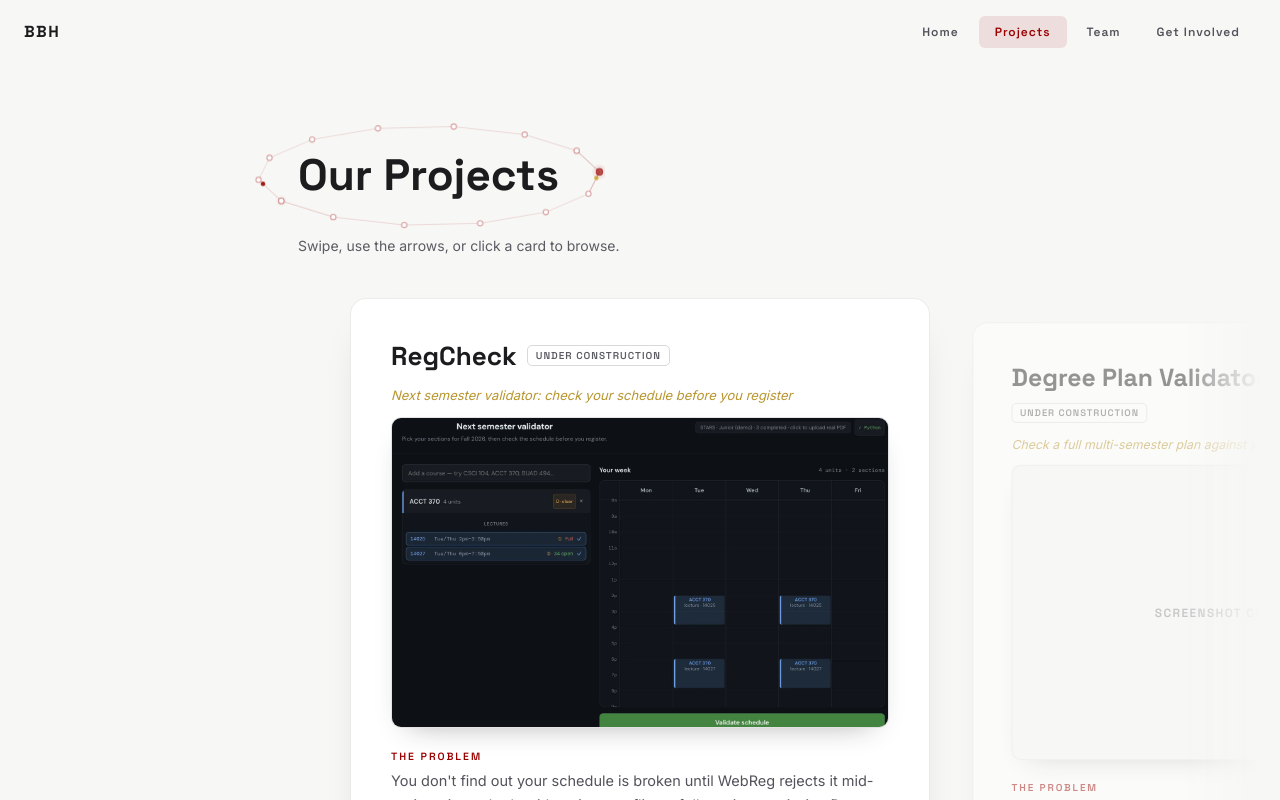
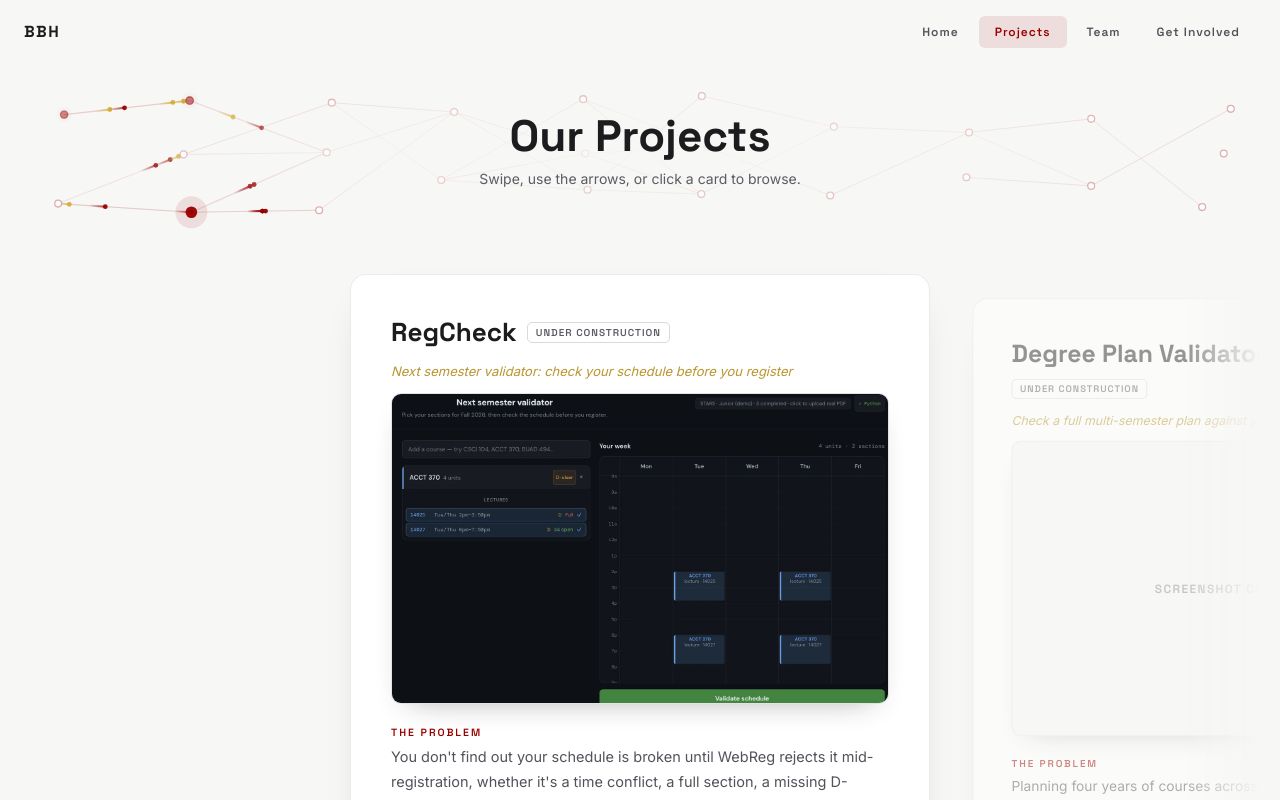
Before and after one commit to usc-bbh/bbh-website, a React (Vite) app: page / in a window 1280 px wide. Both pictures are taken after a click on the button "VIEW PROJECTS". Built offline with nearby package versions, Linux system fonts and the light colour scheme.

Commit message:
Replace orbit with thin network band on projects header

```diff
--- a/src/App.jsx
+++ b/src/App.jsx
@@ -7,7 +7,7 @@ import { useState, useEffect, useRef } from "react";
 
 // ─── Neural network field — layered nodes, signals firing left to right,
 // nodes near the cursor light up and fire. Faded behind the hero text. ───
-const NeuralNetField = () => {
+const NeuralNetField = ({ thin = false }) => {
   const canvasRef = useRef(null);
   const mouseRef = useRef({ x: -9999, y: -9999 });
   const rafRef = useRef(null);
@@ -31,12 +31,12 @@ const NeuralNetField = () => {
       canvas.style.height = `${height}px`;
       ctx.setTransform(dpr, 0, 0, dpr, 0, 0);
 
-      const L = Math.max(4, Math.min(9, Math.round(width / 170)));
+      const L = Math.max(4, Math.min(thin ? 12 : 9, Math.round(width / (thin ? 130 : 170))));
       const padX = Math.max(28, width * 0.05);
       nodes = []; layers = []; edges = []; outgoing = []; pulses = [];
       for (let i = 0; i < L; i++) {
         const mid = 1 - Math.abs(i - (L - 1) / 2) / ((L - 1) / 2 || 1);
-        const count = Math.round(rand(4, 5) + mid * rand(1, 3));
+        const count = thin ? Math.round(rand(2, 3)) : Math.round(rand(4, 5) + mid * rand(1, 3));
         const x = padX + (i * (width - padX * 2)) / (L - 1);
         const top = height * 0.1, span = height * 0.86;
         const layer = [];
@@ -169,7 +169,7 @@ const NeuralNetField = () => {
       document.removeEventListener("mouseleave", handleLeave);
       window.removeEventListener("resize", handleResize);
     };
-  }, []);
+  }, [thin]);
 
   const fade = "radial-gradient(ellipse 46% 42% at 50% 50%, rgba(0,0,0,0.1) 0%, rgba(0,0,0,0.5) 55%, #000 100%)";
   return <canvas ref={canvasRef} aria-hidden="true" style={{ position: "absolute", inset: 0, pointerEvents: "none", WebkitMaskImage: fade, maskImage: fade }} />;
@@ -453,80 +453,6 @@ const ToolCard = ({ tool }) => (
   </div>
 );
 
-// ─── Orbiting ring of nodes around a title (never crosses the text) ───
-const OrbitTitle = ({ children, style }) => {
-  const wrapRef = useRef(null);
-  const canvasRef = useRef(null);
-
-  useEffect(() => {
-    const wrap = wrapRef.current, canvas = canvasRef.current;
-    const ctx = canvas.getContext("2d");
-    const reduce = window.matchMedia && window.matchMedia("(prefers-reduced-motion: reduce)").matches;
-    const PAD_X = 46, PAD_Y = 30, N = 14;
-    let W = 0, H = 0, raf = null, base = 0;
-    const act = new Array(N).fill(0);
-    const pulses = [{ i: 0, t: 0 }, { i: Math.floor(N / 2), t: 0.5 }];
-
-    const size = () => {
-      const r = wrap.getBoundingClientRect();
-      W = r.width + PAD_X * 2; H = r.height + PAD_Y * 2;
-      const dpr = Math.min(window.devicePixelRatio || 1, 2);
-      canvas.width = W * dpr; canvas.height = H * dpr;
-      canvas.style.width = `${W}px`; canvas.style.height = `${H}px`;
-      ctx.setTransform(dpr, 0, 0, dpr, 0, 0);
-    };
-
-    const pos = (k) => {
-      const a = base + (k * Math.PI * 2) / N;
-      return [W / 2 + Math.cos(a) * (W / 2 - 6), H / 2 + Math.sin(a) * (H / 2 - 6)];
-    };
-
-    const draw = () => {
-      ctx.clearRect(0, 0, W, H);
-      const pts = Array.from({ length: N }, (_, k) => pos(k));
-      for (let k = 0; k < N; k++) {
-        const [x1, y1] = pts[k], [x2, y2] = pts[(k + 1) % N];
-        ctx.beginPath(); ctx.moveTo(x1, y1); ctx.lineTo(x2, y2);
-        ctx.strokeStyle = `rgba(153,0,0,${0.12 + Math.max(act[k], act[(k + 1) % N]) * 0.35})`;
-        ctx.lineWidth = 1; ctx.stroke();
-      }
-      pulses.forEach((p, n) => {
-        const [x1, y1] = pts[p.i], [x2, y2] = pts[(p.i + 1) % N];
-        const x = x1 + (x2 - x1) * p.t, y = y1 + (y2 - y1) * p.t;
-        ctx.beginPath(); ctx.arc(x, y, 2.2, 0, Math.PI * 2);
-        ctx.fillStyle = n % 2 ? "rgba(212,175,55,0.95)" : "rgba(153,0,0,0.9)"; ctx.fill();
-      });
-      pts.forEach(([x, y], k) => {
-        if (act[k] > 0.05) { ctx.beginPath(); ctx.arc(x, y, 5 + act[k] * 4, 0, Math.PI * 2); ctx.fillStyle = `rgba(153,0,0,${act[k] * 0.12})`; ctx.fill(); }
-        ctx.beginPath(); ctx.arc(x, y, 2.6 + act[k] * 1.2, 0, Math.PI * 2);
-        ctx.fillStyle = act[k] > 0.2 ? `rgba(153,0,0,${0.4 + act[k] * 0.5})` : "#FFFFFF"; ctx.fill();
-        ctx.lineWidth = 1.1; ctx.strokeStyle = `rgba(153,0,0,${0.35 + act[k] * 0.5})`; ctx.stroke();
-      });
-    };
-
-    const step = () => {
-      base += 0.0022;
-      pulses.forEach((p) => { p.t += 0.035; if (p.t >= 1) { p.t = 0; p.i = (p.i + 1) % N; act[p.i] = 1; } });
-      for (let k = 0; k < N; k++) act[k] *= 0.93;
-      draw();
-      raf = requestAnimationFrame(step);
-    };
-
-    size();
-    const ro = new ResizeObserver(() => { size(); if (reduce) draw(); });
-    ro.observe(wrap);
-    if (reduce) draw(); else raf = requestAnimationFrame(step);
-    return () => { cancelAnimationFrame(raf); ro.disconnect(); };
-  }, []);
-
-  return (
-    <span style={{ position: "relative", display: "inline-block", margin: "30px 0 30px 34px" }}>
-      <canvas ref={canvasRef} aria-hidden="true" style={{ position: "absolute", left: -46, top: -30, pointerEvents: "none" }} />
-      <span ref={wrapRef} style={{ position: "relative", display: "inline-block", ...style }}>{children}</span>
-    </span>
-  );
-};
-
 // ─── Project carousel: centered cards, equal gaps, arrows, dots, keys ───
 const CARD_W = "min(580px, 84vw)";
 const ProjectCarousel = ({ items }) => {
@@ -632,13 +558,14 @@ const ProjectCarousel = ({ items }) => {
 };
 
 const ProjectsPage = () => (
-  <div style={{ padding: "120px 0 100px" }}>
-    <div style={{ maxWidth: 800, margin: "0 auto", padding: "0 24px" }}>
-      <h2 style={{ fontSize: "clamp(28px, 4vw, 44px)", fontFamily: "'Space Grotesk', sans-serif", fontWeight: 700, color: "#1C1C1F", lineHeight: 1.15, margin: "0 0 4px" }}>
-        <OrbitTitle>Our Projects</OrbitTitle>
-      </h2>
-      <p style={{ fontSize: 14, color: "#5B5B63", fontFamily: "'Inter', sans-serif", margin: "6px 0 32px 34px" }}>Swipe, use the arrows, or click a card to browse.</p>
-    </div>
+  <div style={{ paddingBottom: 100 }}>
+    <section style={{ position: "relative", overflow: "hidden", height: "clamp(130px, 15vw, 170px)", marginTop: 64, marginBottom: 28, display: "flex", alignItems: "center", justifyContent: "center" }}>
+      <NeuralNetField thin />
+      <div style={{ position: "relative", zIndex: 2, textAlign: "center", padding: "0 24px" }}>
+        <h2 style={{ fontSize: "clamp(28px, 4vw, 44px)", fontFamily: "'Space Grotesk', sans-serif", fontWeight: 700, color: "#1C1C1F", lineHeight: 1.15, margin: "0 0 8px" }}>Our Projects</h2>
+        <p style={{ fontSize: 14, color: "#5B5B63", fontFamily: "'Inter', sans-serif", margin: 0 }}>Swipe, use the arrows, or click a card to browse.</p>
+      </div>
+    </section>
     <div style={{ maxWidth: 1240, margin: "0 auto" }}>
       <ProjectCarousel items={TOOLS} />
     </div>
```
